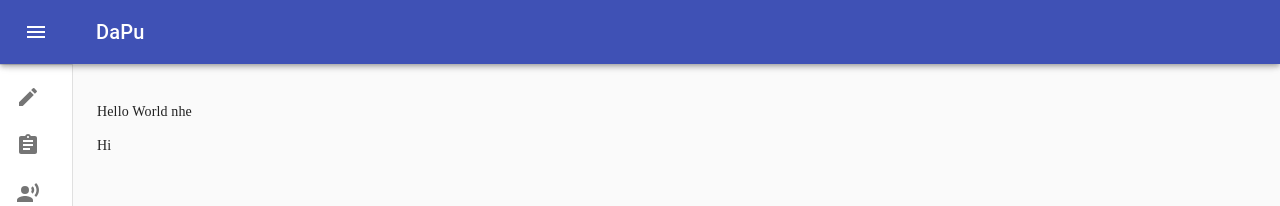
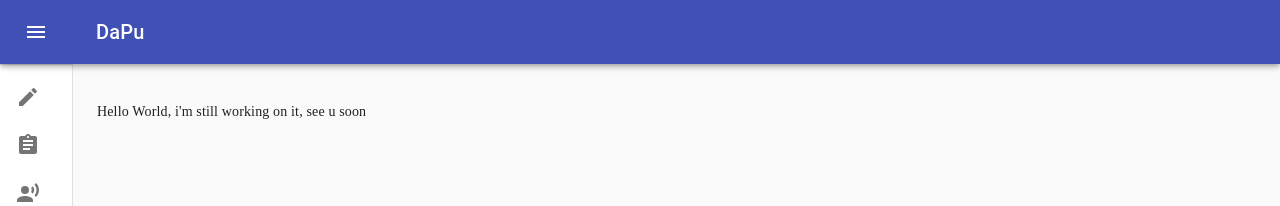
Before and after one commit to DacPhuc/personal_blog, a React (Create React App) app: page /blog in a window 1280 px wide. Shown: the top 206 px of the page. Built offline with nearby package versions, Linux system fonts and the light colour scheme; a web font is replaced by a local one.

Commit message:
update text

```diff
--- a/src/components/Blog/index.tsx
+++ b/src/components/Blog/index.tsx
@@ -9,8 +9,7 @@ const Blog = () => {
   return (
     <div>
       <Helmet title="Dapu blog" />
-      <p>Hello World nhe</p>
-      <div>Hi</div>
+      <p>Hello World, i'm still working on it, see u soon</p>
     </div>
   );
 };
--- a/src/components/Resume/index.tsx
+++ b/src/components/Resume/index.tsx
@@ -5,7 +5,7 @@ const Resume = () => {
   return (
     <div>
       <Helmet title="Dapu Resume" />
-      <p>Hello World</p>
+      <p>Hello World, i'm still working on it, see u soon</p>
     </div>
   );
 };
```
